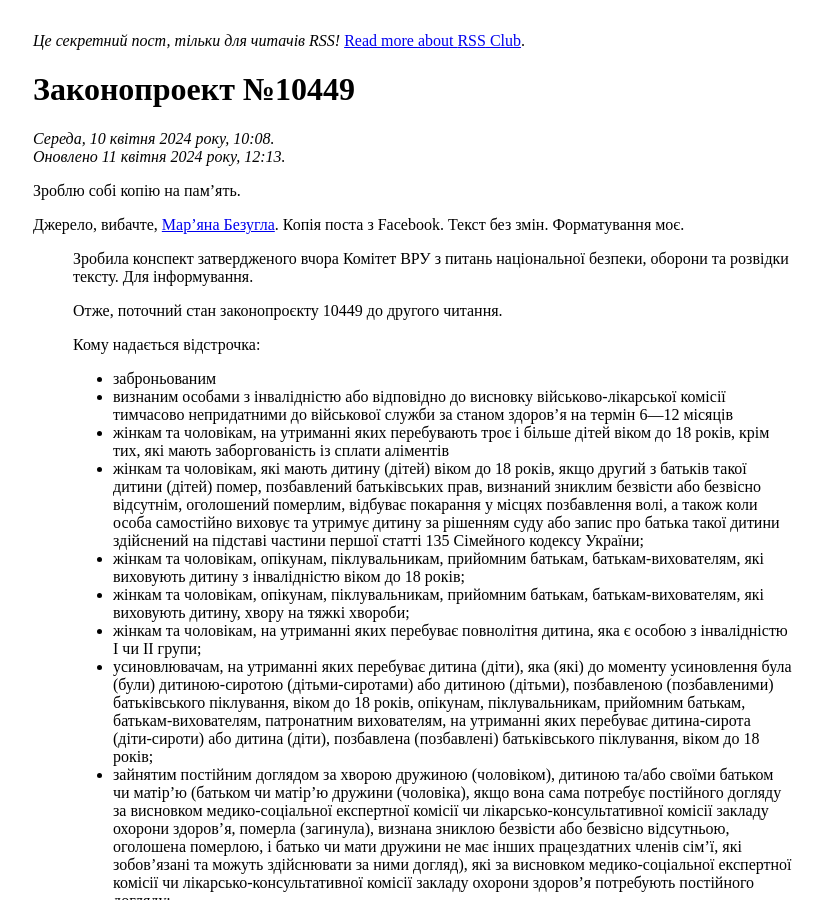
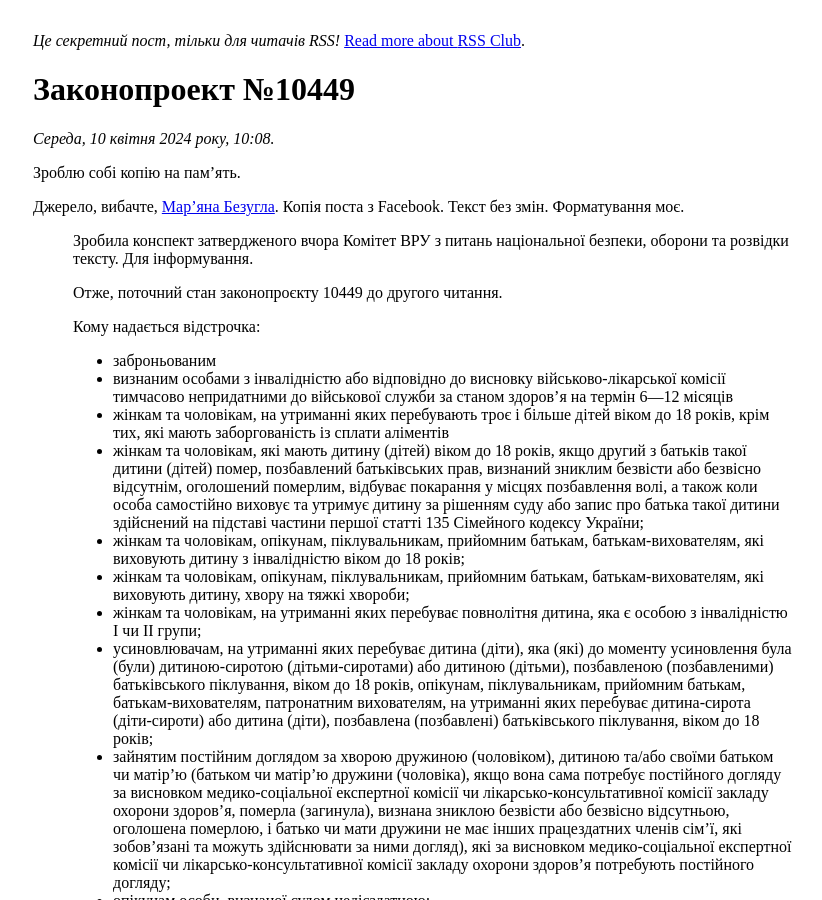
Before and after one commit to dk487/test.de.co.ua, a Jekyll site: the page built from _posts/2024/2024-04-10-10449.md, in a window 1280 px wide and 900 px high. Shown: the whole window, without its empty margins (207-1029 px from the left). Built offline with Jekyll 4.4.1, drawn with Linux system fonts in a browser that asks for light colours.

Commit message:
Fix mtime

```diff
--- a/_posts/2024/2024-04-10-10449.md
+++ b/_posts/2024/2024-04-10-10449.md
@@ -1,7 +1,7 @@
 ---
 title: Законопроект №10449
 date: 2024-04-10 13:08:11 +03:00
-mtime: 2024-04-11 12:13:14 +03:00
+mtime: 2024-04-10 13:28:22 +03:00
 opengraph_generator:
   template: clickbait01
   label_row1: Законопроект
```
